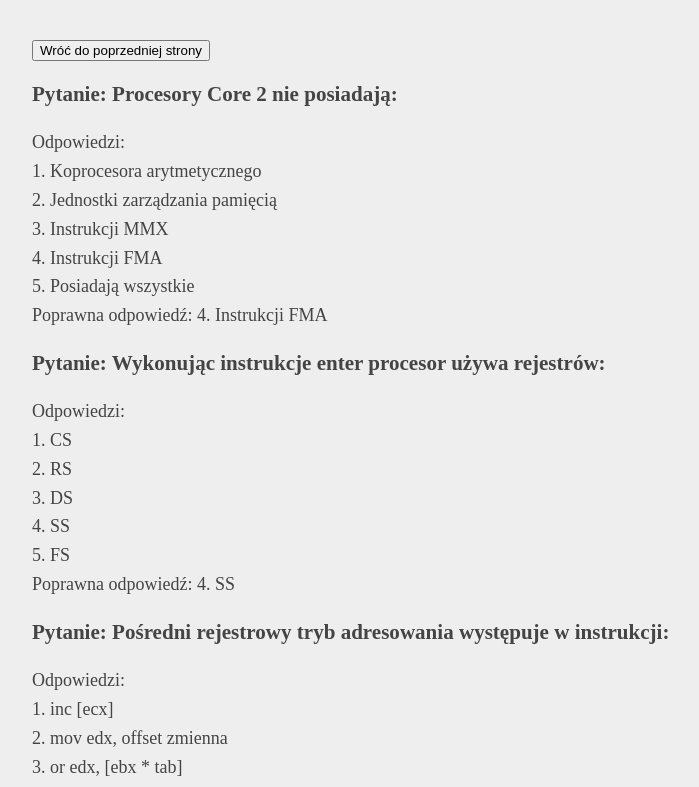
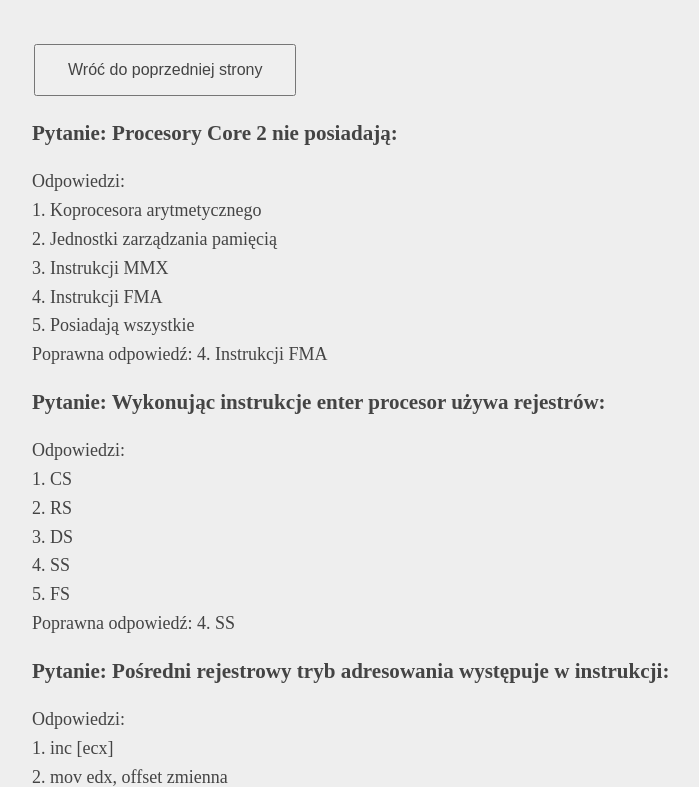
Before and after one commit to Detal73/strona-www, a plain HTML site: page PNWyklad.html in a window 1280 px wide. Shown: the top 787 px of the page, without its empty margins (283-982 px from the left). Drawn offline with Linux system fonts and the light colour scheme.

Commit message:
Add files via upload

```diff
--- a/PNWyklad.html
+++ b/PNWyklad.html
@@ -3,22 +3,9 @@
 <head>
   <meta charset="UTF-8">
 	<title>PN Wykład</title>
-	<style>
-
-	body{
-		margin: 40px auto;
-		max-width: 650px;
-		line-height: 1.6;
-		font-size: 18px;
-		color: #444;
-		padding: 0 10 px;
-		background-color: #EEEEEE;
-	}
-
-	h1, h2, h3 {
-		line-height: 1.2;
-	}
-	</style>
+
+	<link rel="stylesheet" href="styles.css">
+
 </head>
 
 </head>
--- /dev/null
+++ b/styles.css
@@ -0,0 +1,25 @@
+button {
+	color: #444;
+	padding: 15px 32px;
+	text-align: center;
+	text-decoration: none;
+	display: inline-block;
+	font-size: 16px;
+	margin: 4px 2px;
+	cursor: pointer;
+}
+
+
+body{
+	margin: 40px auto;
+	max-width: 650px;
+	line-height: 1.6;
+	font-size: 18px;
+	color: #444;
+	padding: 0 10 px;
+	background-color: #EEEEEE;
+}
+
+h1, h2, h3 {
+	line-height: 1.2;
+}
```
Also changed, not shown: IOWyklad.html (+1 -14 lines), index.html (+1 -14 lines).
